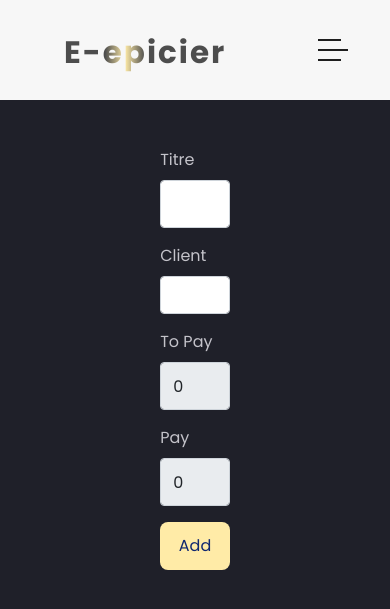
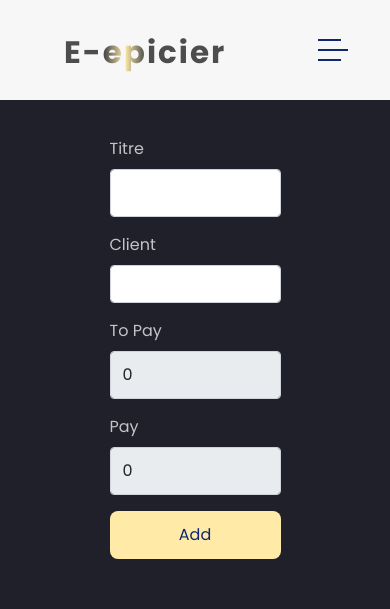
Before and after one commit to Klngzk/E-epicier, a Django app: page /credits/add/ in a window 390 px wide. Shown: the top 609 px of the page. Run offline with Django 4.2, Linux system fonts and the light colour scheme; the visitor is signed in with stand-in values (Sample User, id 1); data that the repository does not hold is empty; some libraries are stand-ins or nearby versions.

Commit message:
v1.4 responsive

```diff
--- a/e_epicier/clients/templates/clients/client_add.html
+++ b/e_epicier/clients/templates/clients/client_add.html
@@ -120,7 +120,7 @@
 </style>
 <div class="container">
 
-<form id="form" class='mt-5 mx-auto' method='POST'>
+<form id="form" class='mx-auto' method='POST'>
   {% csrf_token %}
   <legend>Add New Client</legend>
     <div class="input-group">
--- a/e_epicier/credit/templates/credits/credit_add.html
+++ b/e_epicier/credit/templates/credits/credit_add.html
@@ -27,8 +27,11 @@
 		outline: none;
 	}
 
+  style + .container{
+    width:24%;
+  }
 </style>
-<div class="mt-5 container" style="width: 24%;">
+<div class="container">
 
     <form method="POST">
         {% csrf_token %}
--- a/e_epicier/credit/templates/credits/credit_detail.html
+++ b/e_epicier/credit/templates/credits/credit_detail.html
@@ -1,7 +1,7 @@
 {% extends "index.html" %}
 
 {%block content%}
-<div class="mt-5 container" style="width: 50%;">
+<div class="container" style="width: 50%;">
   <legend>
     Credit Details
   </legend>
--- a/e_epicier/credit/templates/credits/credit_edit.html
+++ b/e_epicier/credit/templates/credits/credit_edit.html
@@ -1,14 +1,13 @@
-
 {% extends "index.html" %}
 {% load static %}
 
 {%block links%}
-<link rel="stylesheet" href="{% static 'css/style.css' %}">
+<link rel="stylesheet" href="{% static 'assets/css/style_credit.css' %}">
 {%endblock links%}
 
 {%block content%}
 
-<div class="mt-5 container" style="width: 50%;">
+<div class="container">
 
     <form method="POST">
         {% csrf_token %}
--- a/e_epicier/credit/templates/credits/credit_find.html
+++ b/e_epicier/credit/templates/credits/credit_find.html
@@ -134,7 +134,7 @@ button + button {
   display: none;
 }
 </style>
-<div class="mt-5 container" style="width: 50%;">
+<div class="container" style="width: 50%;">
 
   {% comment %} <form method="POST">
     {% csrf_token %}
--- a/e_epicier/credit/static/css/style.css
+++ b/e_epicier/static/assets/css/style_credit.css
@@ -6,3 +6,7 @@ input.form-control:focus {
     background-color: #20c997;
     border-color: #20c997;
   }
+
+header + .container{
+    width: 50%;
+}
--- a/e_epicier/static/assets/css/templatemo-space-dynamic.css
+++ b/e_epicier/static/assets/css/templatemo-space-dynamic.css
@@ -46,6 +46,22 @@ figure, header, nav, section, article, aside, footer, figcaption {
   outline: 0;
 }
 
+header + .container{
+  margin-top: 15%;
+}
+header + style + .container{
+  margin-top: 15%;
+}
+header + section{
+  margin-top: 15%;
+}
+
+header + div{
+  margin-top: 15%;
+}
+header + style + div{
+  margin-top: 15%;
+}
 /* clear fix */
 .grid:after {
   content: '';
@@ -533,6 +549,15 @@ header
 
 .header-area .main-nav .menu-trigger span {
   top: 16px;
+  background-color:#102770;
+}
+.header-area .main-nav .menu-trigger span:before {
+
+  background-color:#102770;
+}
+.header-area .main-nav .menu-trigger span:after {
+
+  background-color:#102770;
 }
 
 .header-area .main-nav .menu-trigger span:before {
@@ -616,7 +641,15 @@ header
   }
 }
 
-@media (max-width: 767px) {
+@media (max-width: 1400px) {
+  header + style + .container{
+    margin-top: 35%;
+    width: 50%;
+  }
+  header + .container{
+    margin-top: 25%;
+
+  }
   .background-header .main-nav .nav {
     margin-top: 80px !important;
   }
@@ -721,7 +754,7 @@ header
   }
 }
 
-@media (min-width: 767px) {
+@media (min-width: 1400px) {
   .header-area .main-nav .nav {
     display: flex !important;
   }
@@ -1082,10 +1115,10 @@ Portfolio
 ---------------------------------------------
 */
 
-.our-portfolio {
-  /* padding-top: 120px; */
+/* .our-portfolio {
+  padding-top: 120px;
   margin-top: 33px;
-}
+} */
 
 .our-portfolio .section-heading h2 {
   text-align: center;
@@ -1695,6 +1728,7 @@ responsive
     position: absolute;
     bottom: -220px;
     right: 0;
+    display: none;
   }
   .about-us .services {
     text-align: center;
--- a/e_epicier/static/assets/js/templatemo-custom.js
+++ b/e_epicier/static/assets/js/templatemo-custom.js
@@ -43,6 +43,7 @@
 	// Menu Dropdown Toggle
   if($('.menu-trigger').length){
     $(".menu-trigger").on('click', function() {
+      console.log($('.menu-trigger').length);
       $(this).toggleClass('active');
       $('.header-area .nav').slideToggle(200);
     });
--- a/e_epicier/templates/index.html
+++ b/e_epicier/templates/index.html
@@ -14,7 +14,7 @@
     <link href="https://fonts.googleapis.com/css2?family=Poppins:wght@100;200;300;400;500;600;700;800;900&display=swap" rel="stylesheet">
 
     <title>E-epicier</title>
-    {%block links%} {% endblock %}
+    {%block links%} {% endblock links%}
 
     <!-- Bootstrap core CSS -->
     <link href="{%static 'vendor/bootstrap/css/bootstrap.min.css' %}" rel="stylesheet">
@@ -48,11 +48,11 @@ https://templatemo.com/tm-562-space-dynamic
   </div>
   <!-- ***** Preloader End ***** -->
   {% if request.path != '/' or request.path != '/#about' or request.path != '/#services' or request.path != '/#contact' or request.path != '/#top' %}
-  <style>
+  {% comment %} <style>
       header.header-area{
         position:inherit;
       }
-  </style>
+  </style> {% endcomment %}
 {% endif %}
   <!-- ***** Header Area Start ***** -->
   <header class="header-area header-sticky wow slideInDown" data-wow-duration="0.75s" data-wow-delay="0s">
@@ -135,7 +135,7 @@ https://templatemo.com/tm-562-space-dynamic
   <script src="{%static 'assets/js/animation.js'%}"></script>
   <script src="{%static 'assets/js/imagesloaded.js'%}"></script>
   <script src="{%static 'assets/js/templatemo-custom.js'%}"></script>
-  <script src="{%static 'assets/js/templatemo-custom.js'%}"></script>
+  <script src="{%static 'assets/intro.js'%}"></script>
   <script>
     $(document).ready(function() {
         // When the user types in the search input, filter the product table
--- a/e_epicier/users/templates/manage.html
+++ b/e_epicier/users/templates/manage.html
@@ -8,7 +8,7 @@
       <div class="row">
         <div class="col-lg-6 offset-lg-3">
           <div class="section-heading  wow bounceIn" data-wow-duration="1s" data-wow-delay="0.2s">
-            <h2>See What Our Agency <em>Offers</em> &amp; What We <span>Provide</span></h2>
+            <h2>See What Our Website <em>Offers</em> &amp; What We <span>Provide</span></h2>
           </div>
         </div>
       </div>
```
Also changed, not shown: e_epicier/users/static/assets/intro.js (renamed from e_epicier/users/static/intro.js).
